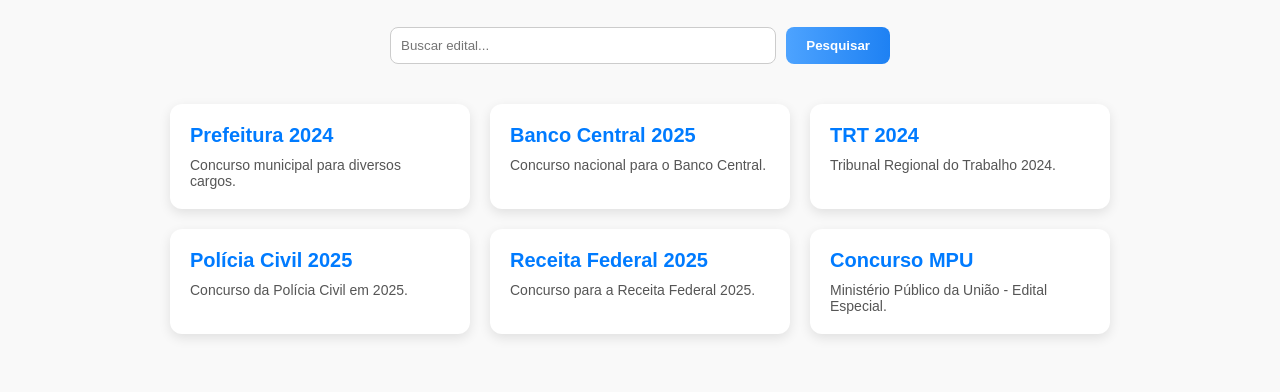
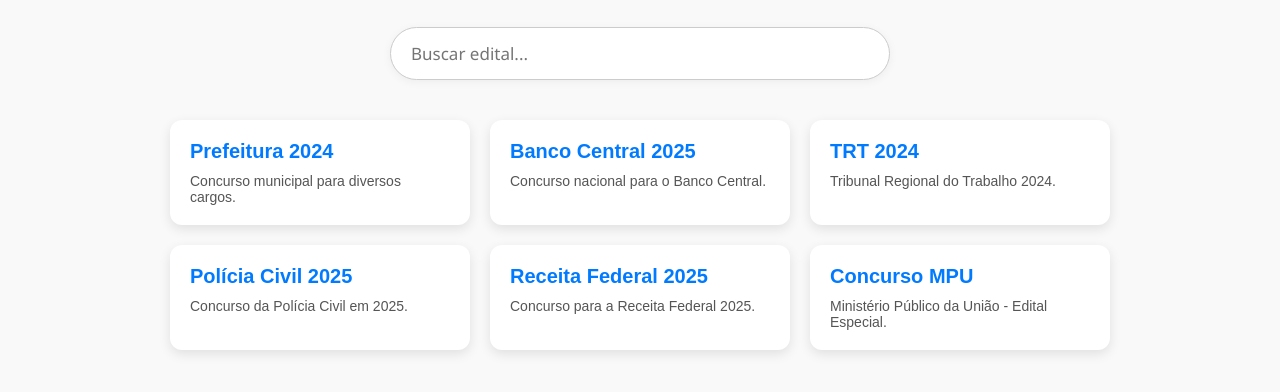
Before and after one commit to Lamartine1987/siteEdital, a plain HTML site: page pages/index.html in a window 1280 px wide. Shown: the part 186-578 px from the top of the page. Drawn offline with Linux system fonts and the light colour scheme; no server answers.

Commit message:
ajuste do input de buscar o edital

```diff
--- a/pages/css/style.css
+++ b/pages/css/style.css
@@ -27,24 +27,50 @@
 }
 
 #searchInput {
-  flex: 1;
-  padding: 10px;
+  width: 100%;
+  max-width: 400px;
+  padding: 12px 16px;
   border: 1px solid #ccc;
-  border-radius: 8px;
+  border-radius: 30px;
+  font-size: 16px;
+  outline: none;
+  transition: 0.3s ease;
+  box-shadow: 0 2px 8px rgba(0, 0, 0, 0.04);
+  background-color: #fff;
+  font-family: 'Segoe UI', Tahoma, Geneva, Verdana, sans-serif;
 }
 
-#searchButton {
-  padding: 10px 20px;
-  border: none;
-  background: linear-gradient(90deg, #4da3ff 0%, #1e81f3 100%);
-  color: white;
-  font-weight: bold;
-  border-radius: 8px;
-  cursor: pointer;
+#searchInput:focus {
+  border-color: #1e81f3;
+  box-shadow: 0 0 0 3px rgba(30, 129, 243, 0.15);
 }
 
-#searchButton:hover {
-  background: linear-gradient(90deg, #1e81f3 0%, #4da3ff 100%);
+
+#searchInput {
+  width: 100%;
+  max-width: 600px; /* ← aumentamos aqui */
+  padding: 14px 20px;
+  border: 1px solid #ccc;
+  border-radius: 30px;
+  font-size: 17px;
+  outline: none;
+  transition: 0.3s ease;
+  box-shadow: 0 2px 10px rgba(0, 0, 0, 0.05);
+  background-color: #fff;
+  font-family: 'Segoe UI', Tahoma, Geneva, Verdana, sans-serif;
+}
+
+#searchInput:focus {
+  border-color: #1e81f3;
+  box-shadow: 0 0 0 3px rgba(30, 129, 243, 0.15);
+}
+
+.search-box {
+  display: flex;
+  justify-content: center;
+  width: 100%;
+  padding: 0 20px;
+  margin-bottom: 40px;
 }
 
 .editais-container {
--- a/pages/index.html
+++ b/pages/index.html
@@ -118,7 +118,6 @@
       <h1>Consulta de Editais</h1>
       <div class="search-box">
         <input type="text" id="searchInput" placeholder="Buscar edital...">
-        <button id="searchButton">Pesquisar</button>
       </div>
       <div id="editaisContainer" class="editais-container">
         <!-- Cards dos editais serão inseridos aqui -->
--- a/pages/js/index.js
+++ b/pages/js/index.js
@@ -10,7 +10,6 @@
 
   const container = document.getElementById('editaisContainer');
   const searchInput = document.getElementById('searchInput');
-  const searchButton = document.getElementById('searchButton');
 
   function renderEditais(lista) {
     container.innerHTML = '';
@@ -40,9 +39,10 @@
     renderEditais(filtrados);
   }
 
-  searchButton.addEventListener('click', buscar);
-  searchInput.addEventListener('keyup', (e) => {
-    if (e.key === 'Enter') buscar();
+  searchInput.addEventListener('input', () => {
+    const termo = searchInput.value.toLowerCase();
+    const filtrados = editais.filter(e => e.nome.toLowerCase().includes(termo));
+    renderEditais(filtrados);
   });
 
   renderEditais(editais);
```
